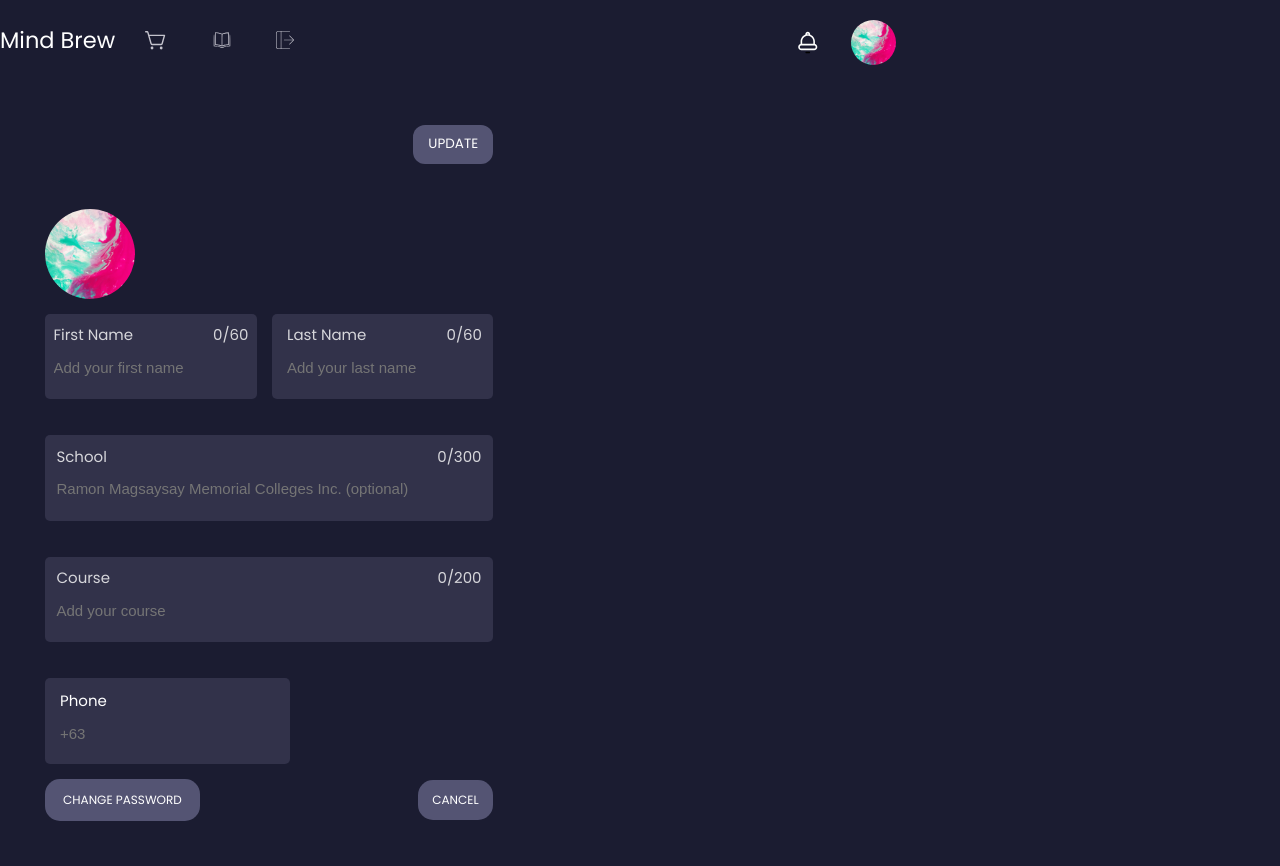
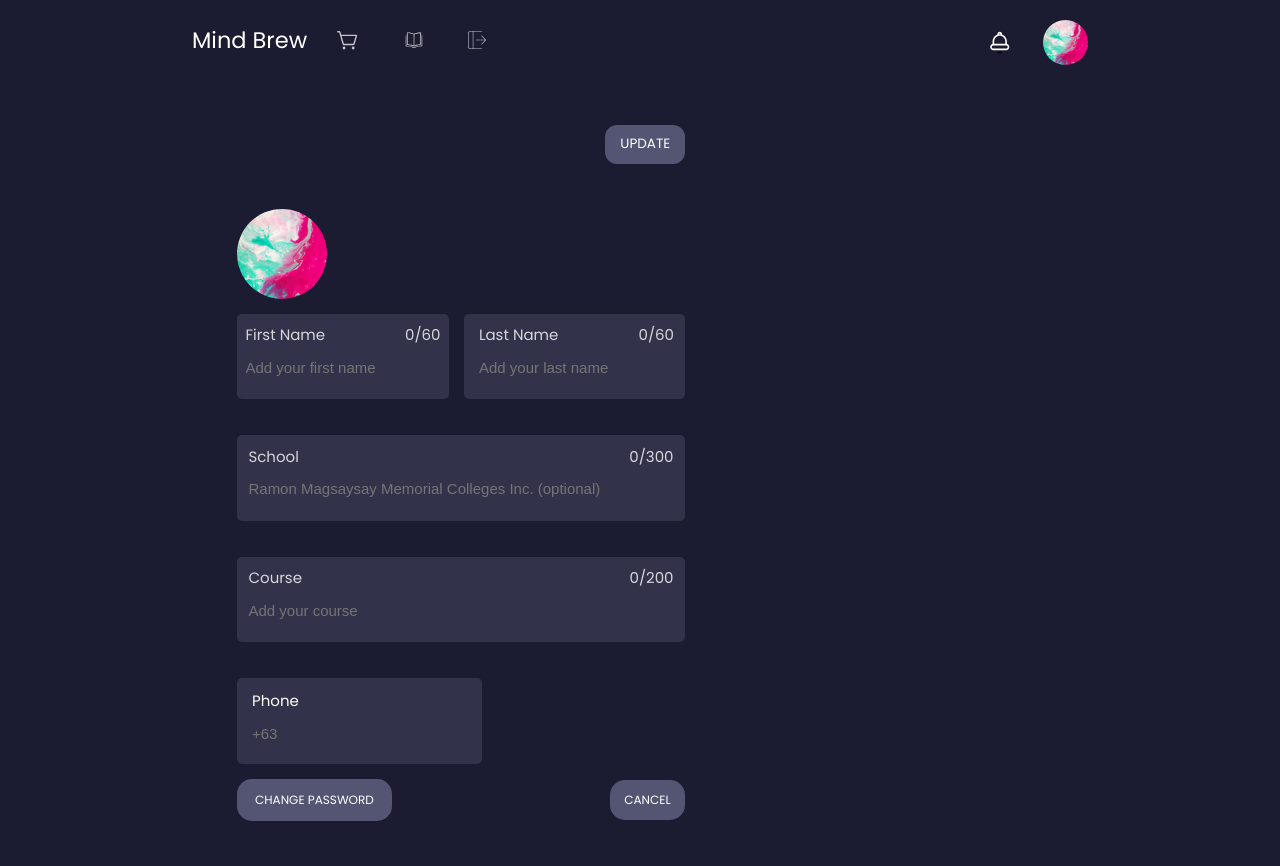
Before and after one commit to AceBurgundy/Mind-Brew, a Flask app: page /edit in a window 1280 px wide. Run offline with Flask 2, Linux system fonts and the light colour scheme; a user stored in the database is signed in; data that the repository does not hold is empty; some libraries are stand-ins or nearby versions.

Commit message:
Minor changes

```diff
--- a/Engine/index/templates/index/index.html
+++ b/Engine/index/templates/index/index.html
@@ -32,7 +32,10 @@
             <!--  -->
             {% if pageTitle == "Dashboard" -%}
             <div class="reviewer-options">
-                <p class="score"><span class="reviewer-score">{{score}}</span>/{{reviewer.expected_score}}</p>
+                <!-- {% if pageTitle == "Collection" -%}
+                <p class="score"><span class="reviewer-score">{{score}}</span>{{reviewer.expected_score}}</p>
+                {%- endif %} -->
+                <!--  -->
                 {% if reviewer in user_reviewers -%}
                 <!--  -->
                 <div class="bought-reviewer">
--- a/Engine/profile/routes.py
+++ b/Engine/profile/routes.py
@@ -18,7 +18,6 @@ def _profile():
     pageTitle = "Profile"
     image_file = url_for(
         'static', filename='profile_pictures/' + current_user.profile_picture)
-
     return render_template("profile.html", pageTitle=pageTitle, image_file=image_file, user=db.session.get(User, current_user.id))
 
 
--- a/Engine/static/root.css
+++ b/Engine/static/root.css
@@ -1,6 +1,5 @@
 @import "/static/fonts.css";
 :root {
-    --primary: #FEDBD0;
     --text: white;
     --cardButtonTextColor: #c4c3cd;
     --secondary: #FEEAE6;
@@ -28,6 +27,8 @@
 
 body {
     background-color: var(--background);
+    display: flex;
+    justify-content: center;
 }
 
 .header {
--- a/Engine/user/routes.py
+++ b/Engine/user/routes.py
@@ -5,6 +5,7 @@ from werkzeug.security import check_password_hash, generate_password_hash
 from flask import flash, redirect, render_template, request, url_for
 from flask_login import login_user, current_user, logout_user
 from Engine.models import User
+from Engine.test import addReviewer
 from Engine.user.forms import RegisterForm, LoginForm
 from sqlalchemy import insert
 
@@ -41,6 +42,8 @@ def login():
 
     # User reached route via GET (as by clicking a link or via redirect)
     else:
+        # addReviewer()
+
         return render_template("login.html", form=form)
 
 
```
